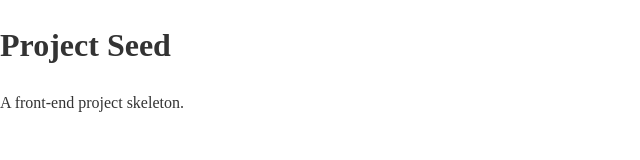
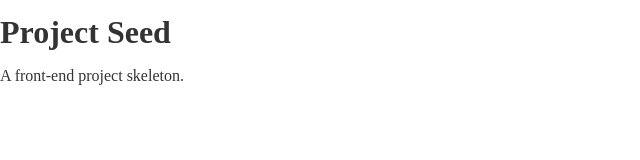
Before and after one commit to simonsinclair/project-seed, a website: page public/index.html in a window 1280 px wide. Shown: the whole page, without its empty margins (0-640 px from the left). Drawn offline with nearby package versions, Linux system fonts and the light colour scheme; files that its build step writes are made by us from their sources.

Commit message:
Update base styles

```diff
--- a/sass/main.scss
+++ b/sass/main.scss
@@ -1,18 +1,22 @@
 // main.scss
 //
 
-*,
-*:before,
-*:after {
-	-webkit-box-sizing: border-box;
-	   -moz-box-sizing: border-box;
+* {
+
+  &,
+  &:before,
+  &:after {
     box-sizing: border-box;
   }
+}
 
-html {}
+html {
+  box-sizing: inherit;
+}
 body {
   color: #333;
-	line-height: 1.5;
+  font-size: 16px;
+  line-height: 22px; // 1.4
 }
 
 // Utility
```
Lines whose indentation alone changed are shown as unchanged.
